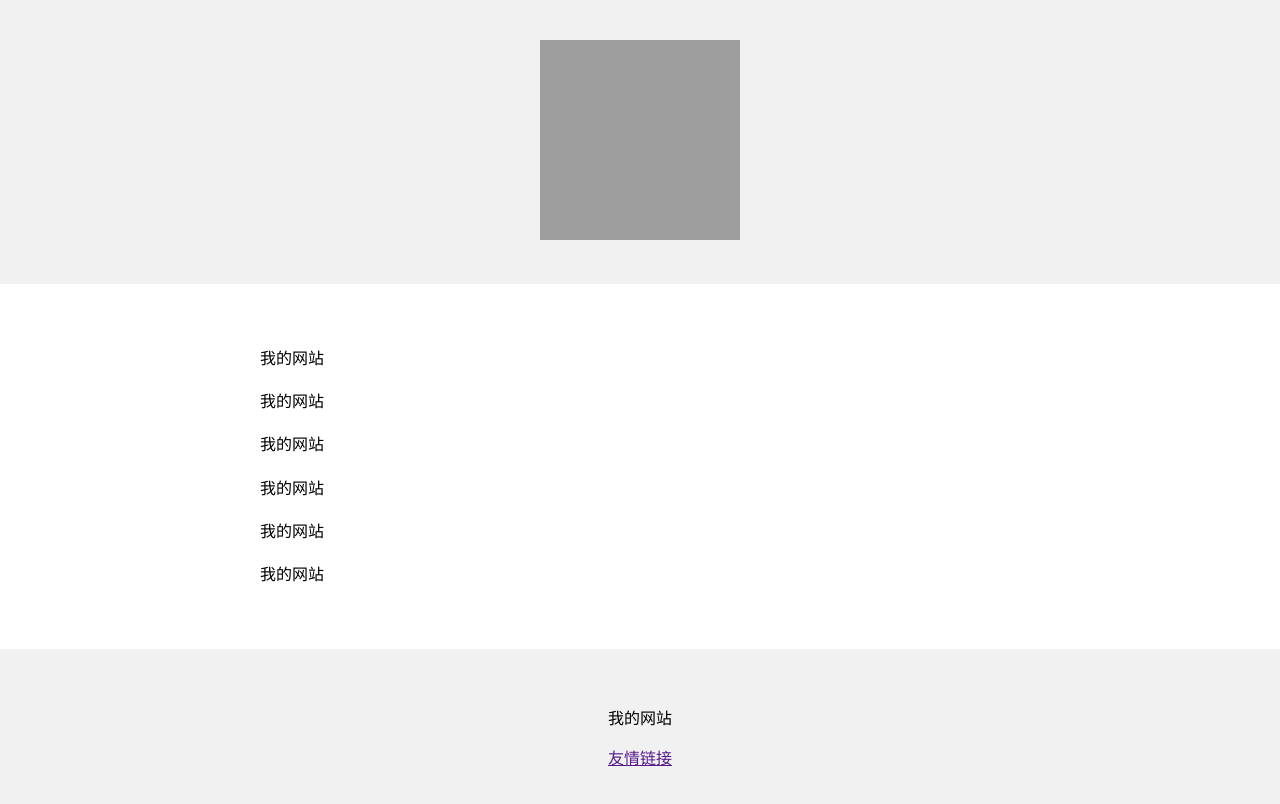
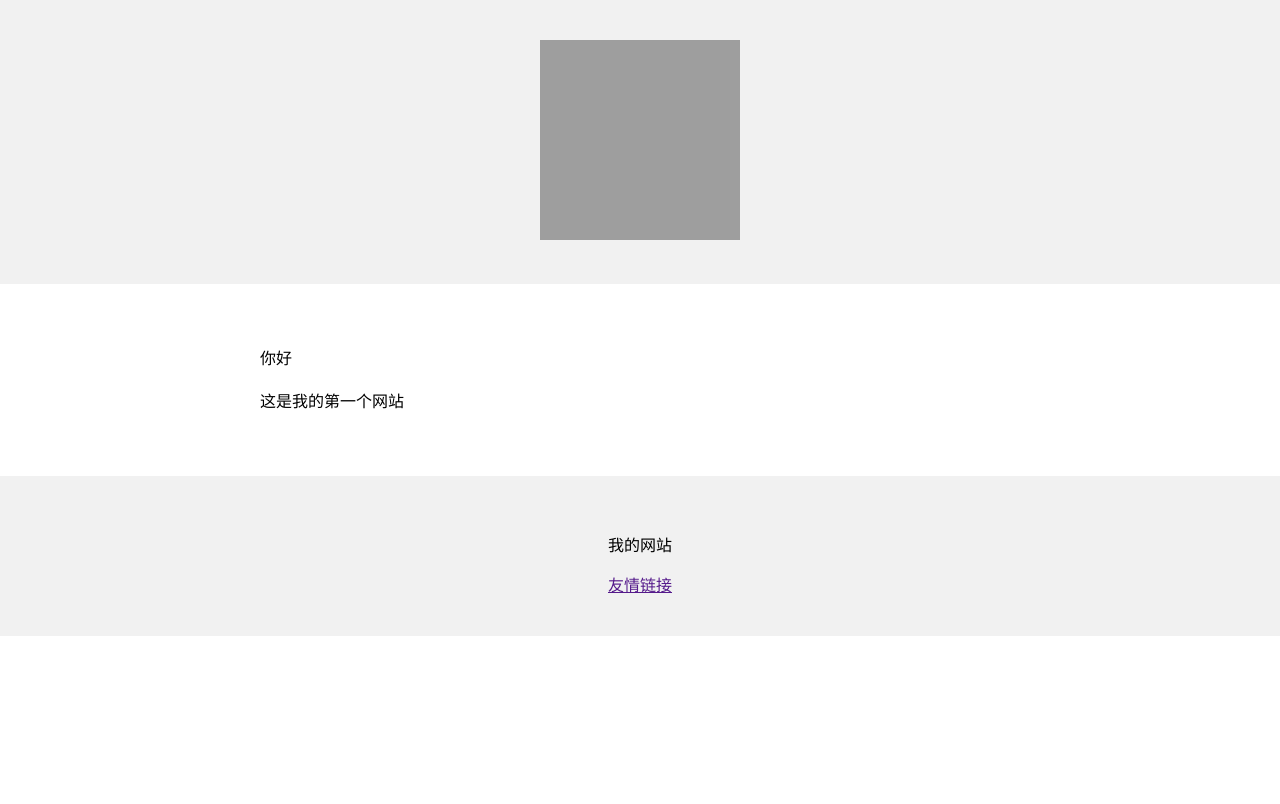
Before and after one commit to wsmwsmwsm1233/re01, a plain HTML site: page index.html in a window 1280 px wide. Drawn offline with Linux system fonts and the light colour scheme; grey boxes are pictures that could not be loaded.

Commit message:
Update index.html

```diff
--- a/index.html
+++ b/index.html
@@ -24,12 +24,9 @@
     padding:15px;
     line-height:1.7
     ">
-      <p>我的网站 </p>
-      <p>我的网站 </p>
-      <p>我的网站 </p>
-      <p>我的网站 </p>
-      <p>我的网站 </p>
-      <p>我的网站 </p>
+      <p>你好 </p>
+      <p>这是我的第一个网站 </p>
+
 
 
       </div>
```
